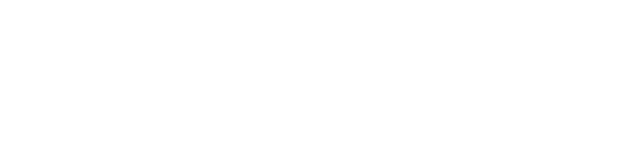
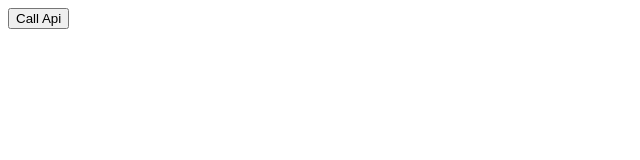
Before and after one commit to pnikhare/ITIS6177-week6, a plain HTML site: page index.html in a window 1280 px wide. Shown: the whole page, without its empty margins (0-640 px from the left). Drawn offline with nearby package versions, Linux system fonts and the light colour scheme.

Commit message:
My first commit

```diff
--- a/index.html
+++ b/index.html
@@ -7,6 +7,7 @@
     <title>Document</title>
 </head>
 <body>
+    <button onclick="callApi()"> Call Api </button>
     <script src="https://cdnjs.cloudflare.com/ajax/libs/axios/0.19.2/axios.js"
     integrity="sha256-bd8XIKzrtyJ1O5Sh3Xp3GiuMIzWC42ZekvrMMD4GxRg="
     crossorigin="anonymous"></script>
```
